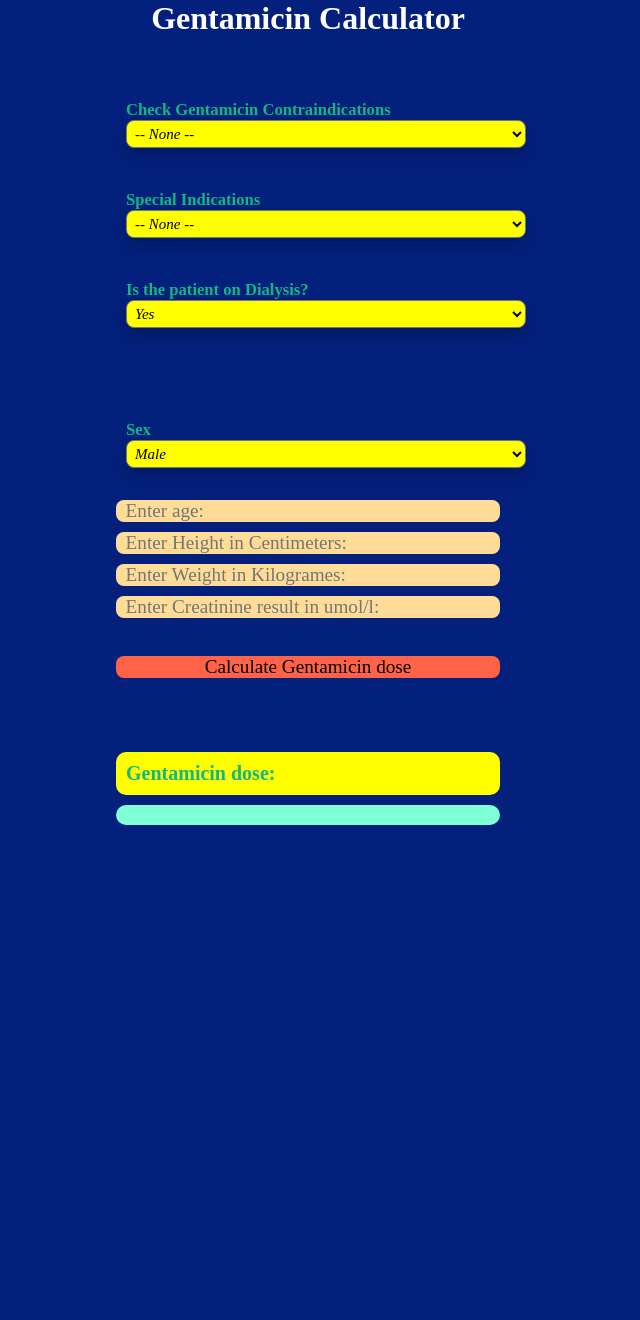
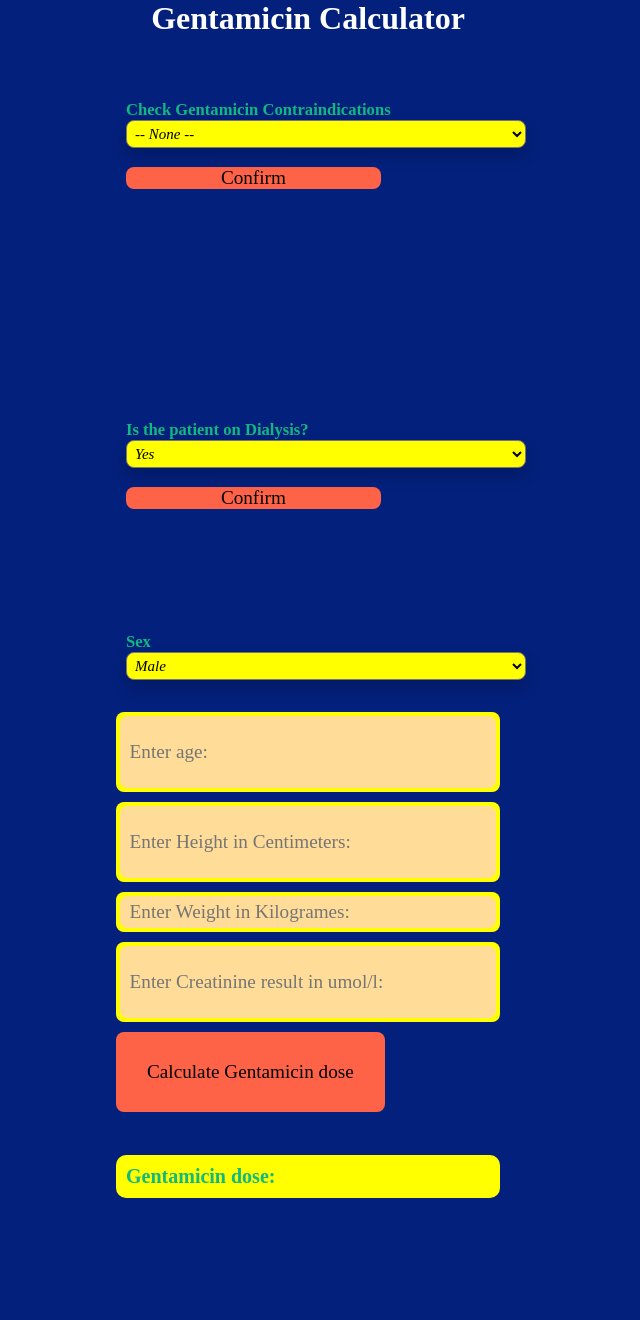
Before and after one commit to AladdinAlswaifi/GentamicinApplication, a Django app: page / in a window 1280 px wide. Shown: the whole page, without its empty margins (332-972 px from the left). Before the commit the page ends 825 px from the top, so only its background shows below. Run offline with Django 4.2, Linux system fonts and the light colour scheme.

Commit message:
First drop-down menu completed

```diff
--- a/Calculator/static/main.css
+++ b/Calculator/static/main.css
@@ -1,4 +1,13 @@
 *{margin: 0; padding: 0;font-family: 'Old Standard TT', serif;}
+
+#Special-indications{
+    visibility: hidden;
+}
+
+#Warning{
+    visibility: hidden;
+}
+
 .container{
      display: grid;
      justify-content: center;
@@ -18,10 +27,23 @@ h1{
     color: white;
 }
 
+label{
+    background-color: yellow;
+    min-width: 100%px;
+    padding: 4px;
+    font-size: 15px;
+    border-radius: 8px;
+    font-style:italic;
+}
+
+placeholder{
+    width: 100%;
+}
+
 .submit-btn{
     background-color: turquoise;
 }
-.bmi-value{
+.Gentamicin-dose{
     background-color: yellow;
     display: grid;
     grid-template-rows: 50% 50%;
@@ -41,7 +63,7 @@ h1{
     border-radius: 10px;
 }
 button,input{
-    min-width: 100%;
+    min-width: 70%;
     min-height: 100%;
     border: none;
     outline: none;
@@ -51,6 +73,7 @@ button,input{
 input{
     background: #ffdd99;
     text-indent: 0.5em;
+    width: 100%;
     max-width:100% ;
     color: black;
     outline: none;
@@ -66,10 +89,15 @@ input[type=number] {
 button{
     background: tomato;
     cursor: pointer;
+    width: fit-content;
+    height: max-content;
+    min-height: 100%;
 }
 button:hover{
-background: #c70039;
-color: white;
+    background: #c70039;
+    color: white;
+    min-width: 70%;
+    min-height: 100%;
 }
 
 /* Dropdown Button */
@@ -132,3 +160,26 @@ color: white;
 
 /* Change the background color of the dropdown button when the dropdown content is shown */
 .dropdown:hover .dropbtn {background-color: #3e8e41;}
+
+
+.alert {
+    padding: 20px;
+    background-color: #f44336;
+    color: white;
+  }
+
+
+.closebtn {
+    margin-left: 15px;
+    color: white;
+    font-weight: bold;
+    float: right;
+    font-size: 22px;
+    line-height: 20px;
+    cursor: pointer;
+    transition: 0.3s;
+  }
+
+  .closebtn:hover {
+    color: black;
+  }
--- a/Calculator/static/script.js
+++ b/Calculator/static/script.js
@@ -1,5 +1,20 @@
 /* When the user clicks on the button,
 toggle between hiding and showing the dropdown content */
+
+
+function ShowIndications(){
+    var  e = document.getElementById("ContraIndication");
+    var Cindication = e.options[e.selectedIndex].value;
+
+    if (Cindication == "None" ) {
+        document.getElementById("Special-indications").style.visibility="visible";
+        document.getElementById("Warning").style.visibility="hidden";
+    } else {
+        document.getElementById("Special-indications").style.visibility="hidden";
+        document.getElementById("Warning").style.visibility="visible";
+    }
+}
+
 
 
 
@@ -11,10 +26,6 @@ function Calculate(){
     var weight = document.getElementById("w-input").value;
     var Age = document.getElementById("A-input").value;
     var Creatinine = document.getElementById("C-input").value;
-
-    var e = document.getElementById("ContraIndication");
-	var Cindication = e.options[e.selectedIndex].text;
-
     var result = parseFloat(weight) /(parseFloat(height)/100)**2;
 
     document.getElementById("bmi-status").innerHTML = Cindication;
--- a/templates/pages/index.html
+++ b/templates/pages/index.html
@@ -14,7 +14,7 @@
 
         <div class="container">
             <h1>Gentamicin Calculator</h1>
-            <div class= "dropdown">
+            <div class= "dropdown" id="contraindications">
                 <h5>Check Gentamicin Contraindications</h5>
                 <select class="dropdownmenu-content" id="ContraIndication">
                     <option value="None">-- None --</option>
@@ -22,9 +22,21 @@
                     <option value="Myasthenia" >Myasthenia Gravis</option>
                     <option value="Blind">Blind (due to risk of ototoxicity)</option>
                 </select>
+
+                <div>
+                <br>
+                <br>
+                <button type="button" onclick="ShowIndications()">Confirm </button>
+                <br>
+                <div class="alert" id="Warning">
+                    <span class="closebtn" onclick="this.parentElement.style.display='none';">&times;</span>
+                    Warning!! Gentamicin is contraindicated !!
                 </div>
+                </div>
+            </div>
+            <br>
 
-            <div class= "dropdown">
+            <div class= "dropdown" id="Special-indications">
                 <h5>Special Indications</h5>
                 <select class="dropdownmenu-content" id="Indications">
                     <option value="None">-- None --</option>
@@ -34,15 +46,29 @@
                     <option value="Cystic" >Cystic Fibrosis</option>
                     <option value="Pregnancy">Pregnancy</option>
                 </select>
+                <br>
+                <br>
+                <div>
+                <button type="button" onclick="ShowIndications()">Confirm </button>
                 </div>
-            <div class= "dropdown">
+            </div>
+            <br>
+            <br>
+
+            <div class= "dropdown" id="Dialysis">
                 <h5>Is the patient on Dialysis?</h5>
                 <select class="dropdownmenu-content" id="Dialysis">
                     <option value="Yes">Yes</option>
                     <option value="No">No</option>
                 </select>
+                <br>
+                <br>
+                <div>
+                <button type="button" onclick="ShowIndications()">Confirm </button>
                 </div>
-            <br>
+            </div>
+
+            <div class="container" id="main">
                 <div class= "dropdown">
                     <h5>Sex</h5>
                     <select class="dropdownmenu-content" id="Sex">
@@ -63,18 +89,11 @@
                 <label>
                     <input id="C-input" type="number" placeholder="Enter Creatinine result in umol/l: ">
                 </label>
+                <button type="button" onclick="Calculate()">Calculate Gentamicin dose</button>
                 <br>
-            <button type="button" onclick="Calculate()">Calculate Gentamicin dose</button>
-            <br><br><br>
-
-            <div class="bmi-value">
+            <div class="Gentamicin-dose" id="bmi-output">
                 <h4>Gentamicin dose: </h4>
-                <div id="bmi-output"></div>
-            </div>
-            <div class="status">
-                <div id="bmi-status"></div>
             </div>
         </div>
-        <br>
     </body>
 </html>
```
Lines whose indentation alone changed are shown as unchanged.
